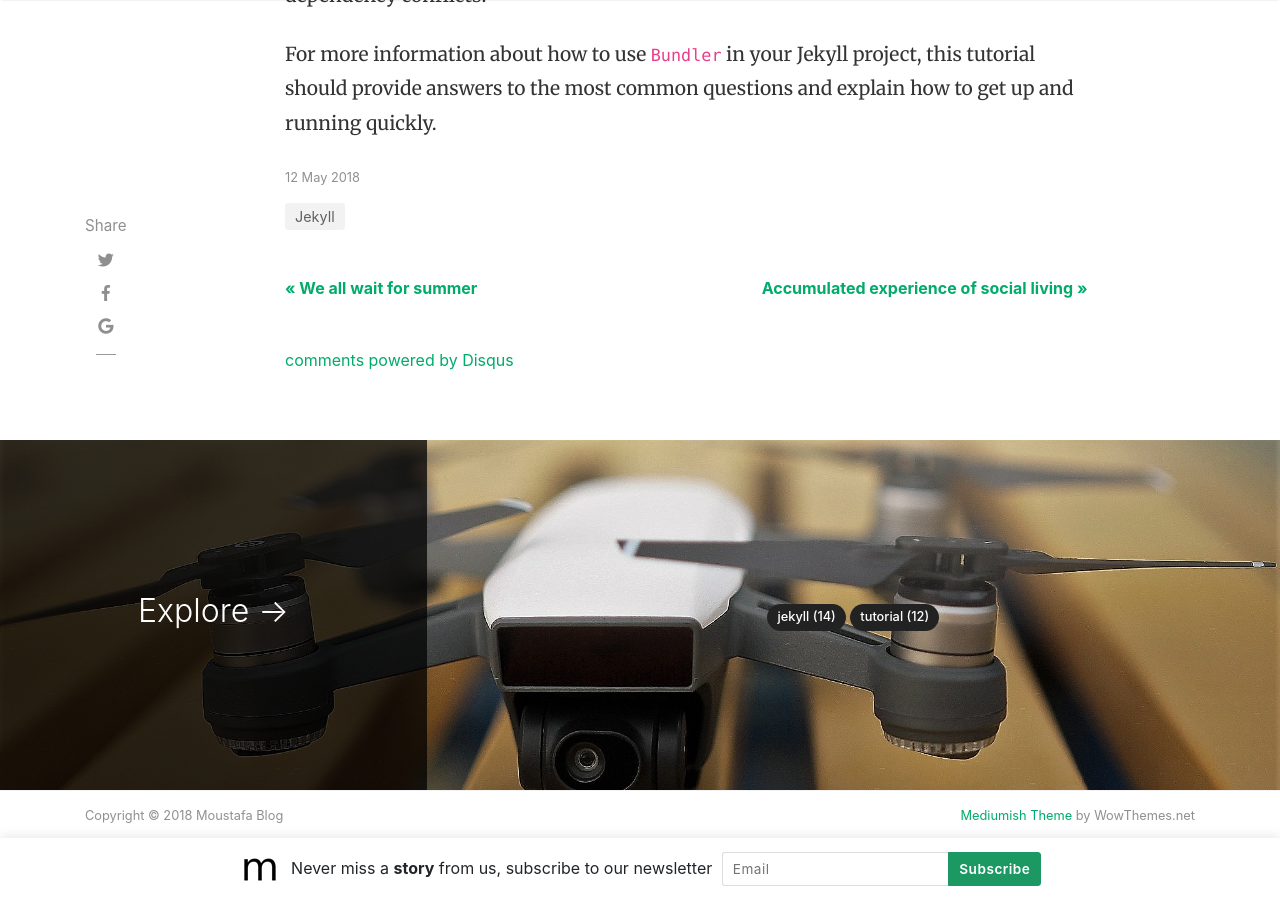
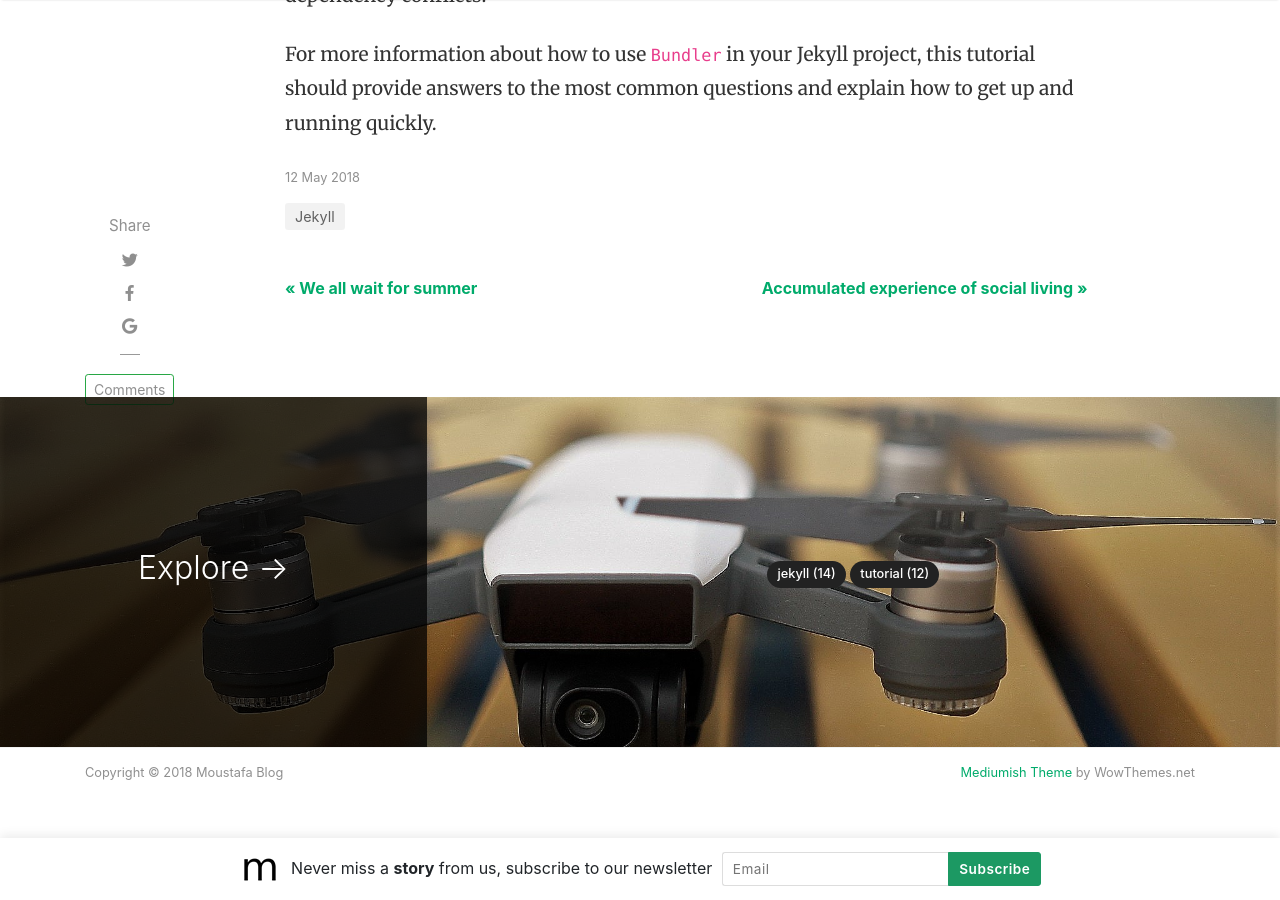
Before and after one commit to dosht/dosht.github.io, a Jekyll site: the page built from _posts/2018-05-12-about-bundler.md, in a window 1280 px wide and 900 px high, scrolled down 1413 px. Built offline with Jekyll 4.4.1, drawn with Linux system fonts in a browser that asks for light colours; nearby versions of some CDN libraries; comment, search, counter and statistics services are not loaded.

Commit message:
Replace discuss with github comments

```diff
--- a/_config.yml
+++ b/_config.yml
@@ -6,7 +6,7 @@
 favicon: 'assets/images/logo.png'
 baseurl: ''
 google_analytics: 'UA-126702263-1'
-disqus: 'demowebsite'
+github_repo: 'dosht/dosht.github.io'
 mailchimp-list: 'https://github.us19.list-manage.com/subscribe/post?u=90627041a689be0cae94cec69&amp;id=681d6bb9fa'
 
 # Authors
--- a/_includes/disqus.html
+++ /dev/null
@@ -1,14 +0,0 @@
-<section class="disqus">
-    <div id="disqus_thread"></div>
-    <script type="text/javascript">
-        var disqus_shortname = '{{site.disqus}}';
-        var disqus_developer = 0;
-        (function() {
-            var dsq = document.createElement('script'); dsq.type = 'text/javascript'; dsq.async = true;
-            dsq.src = window.location.protocol + '//' + disqus_shortname + '.disqus.com/embed.js';
-            (document.getElementsByTagName('head')[0] || document.getElementsByTagName('body')[0]).appendChild(dsq);
-        })();
-    </script>
-    <noscript>Please enable JavaScript to view the <a href="http://disqus.com/?ref_noscript">comments powered by Disqus.</a></noscript>
-    <a href="http://disqus.com" class="dsq-brlink">comments powered by <span class="logo-disqus">Disqus</span></a>
-</section>
--- /dev/null
+++ b/_includes/github_comments.html
@@ -0,0 +1,6 @@
+<script src="https://utteranc.es/client.js"
+        repo="{{site.github_repo}}"
+        issue-term="title"
+        crossorigin="anonymous"
+        async>
+</script>
--- a/_includes/share.html
+++ b/_includes/share.html
@@ -26,7 +26,7 @@
     </div>
     <ul>
         <li>
-        <a  class="small smoothscroll" href="#disqus_thread"></a>
+        <a  class="btn btn-outline-success btn-sm smoothscroll" href="#comments">Comments</a>
         </li>
     </ul>
 </div>
--- a/_layouts/default.html
+++ b/_layouts/default.html
@@ -203,6 +203,5 @@
 
 <script src="{{ site.baseurl }}/assets/js/mediumish.js"></script>
 
-<script id="dsq-count-scr" src="//{{site.disqus}}.disqus.com/count.js"></script>
 </body>
 </html>
--- a/_layouts/page.html
+++ b/_layouts/page.html
@@ -16,7 +16,7 @@
 
     <div id="comments" class="row mb-5">
         <div class="col-md-8">
-            {% include disqus.html %}
+            {% include github_comments.html %}
         </div>
     </div>
 
--- a/_layouts/post.html
+++ b/_layouts/post.html
@@ -99,7 +99,7 @@
 <div class="container">
     <div id="comments" class="row justify-content-center mb-5">
         <div class="col-md-8">
-            {% include disqus.html %}
+            {% include github_comments.html %}
         </div>
     </div>
 </div>
```
